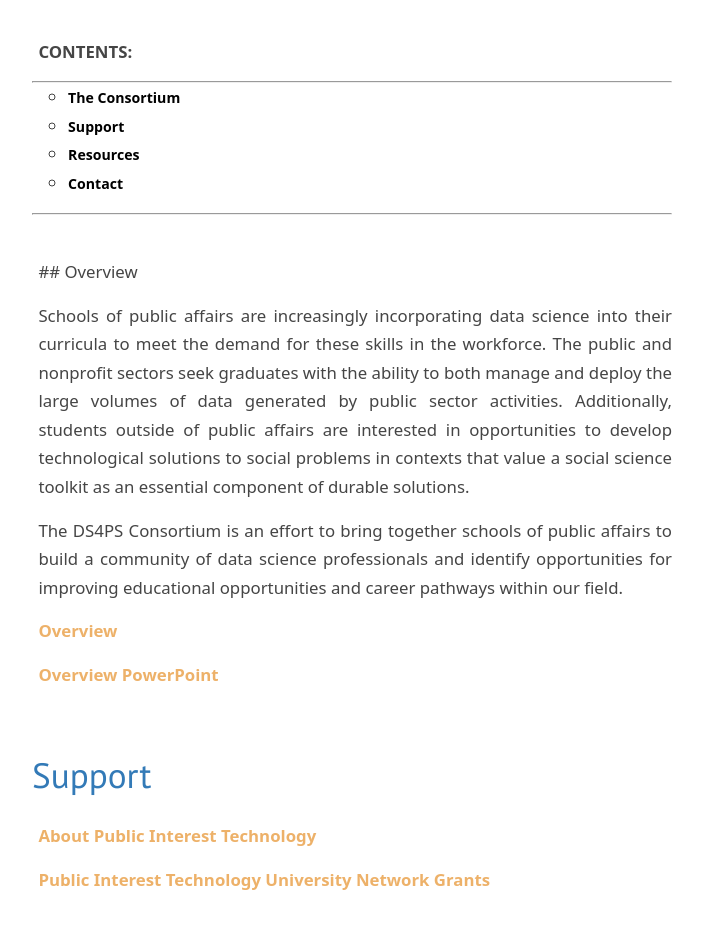
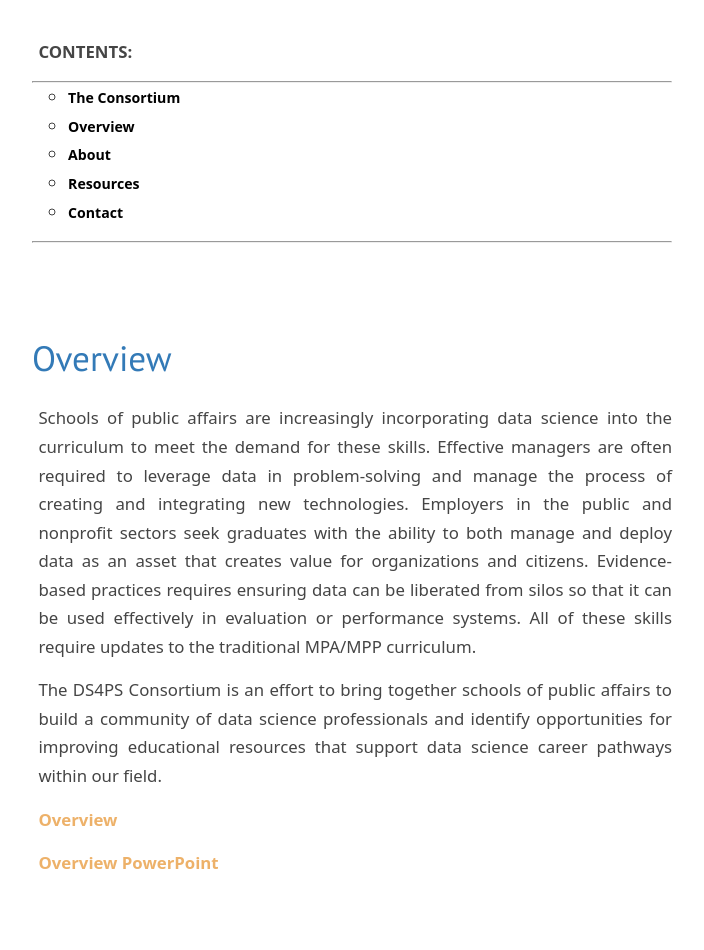
Before and after one commit to DS4PS/ds4ps.github.io, a Jekyll site: the page built from consortium.md, in a window 1280 px wide and 1400 px high, scrolled down 912 px. Shown: the top 950 px of the window, without its empty margins (288-992 px from the left). Built offline with Jekyll 4.4.1, drawn with Linux system fonts in a browser that asks for light colours; nearby versions of some CDN libraries; library files that are not in the unit come from our copies; some of the changed text lies outside the part shown.

Commit message:
Update consortium.md

```diff
--- a/consortium.md
+++ b/consortium.md
@@ -29,27 +29,39 @@
 
 
 
- ## Overview
+## Overview
 
-Schools of public affairs are increasingly incorporating data science into their curricula to meet the demand for these skills in the workforce. The public and nonprofit sectors seek graduates with the ability to both manage and deploy the large volumes of data generated by public sector activities. Additionally, students outside of public affairs are interested in opportunities to develop technological solutions to social problems in contexts that value a social science toolkit as an essential component of durable solutions.
+Schools of public affairs are increasingly incorporating data science into the curriculum to meet the demand for these skills. Effective managers are often required to leverage data in problem-solving and manage the process of creating and integrating new technologies. Employers in the public and nonprofit sectors seek graduates with the ability to both manage and deploy data as an asset that creates value for organizations and citizens. Evidence-based practices requires ensuring data can be liberated from silos so that it can be used effectively in evaluation or performance systems. All of these skills require updates to the traditional MPA/MPP curriculum.
 
-The DS4PS Consortium is an effort to bring together schools of public affairs to build a community of data science professionals and identify opportunities for improving educational opportunities and career pathways within our field.
+The DS4PS Consortium is an effort to bring together schools of public affairs to build a community of data science professionals and identify opportunities for improving educational resources that support data science career pathways within our field.
 
  [Overview](assets/ds4ps-overview.pdf)
 
  [Overview PowerPoint](assets/ds4ps-overview-ppt)
 
-## Support
+## About
 
-[About Public Interest Technology](https://www.newamerica.org/pit/blog/what-public-interest-technology-revisiting-term-defines-our-work/)
+The DS4PS Consortium began as a collaboration between colleagues at Syracuse University, Georgia State University, Arizona State University, and University of Chicago Illinois ([press release](https://news.gsu.edu/2019/09/11/andrew-young-school-data-science-public-service-workshop/)).
 
-[Public Interest Technology University Network Grants](https://news.gsu.edu/2021/11/05/andrew-young-school-public-interest-technology-new-america-data-science-public-service/)
+Formalization of the idea has been supported by [Public Interest Technology University Network Grants](https://news.gsu.edu/2021/11/05/andrew-young-school-public-interest-technology-new-america-data-science-public-service/) through the New America Foundation.
+
+This work is part of the larger movement to define and support [Public Interest Technology](https://www.newamerica.org/pit/blog/what-public-interest-technology-revisiting-term-defines-our-work/) at an important historical period of rapid technological change.
 
 
 ## Resources
 
+* Helpful guides like data science competencies.
+* Open source courses
+* Program benchmarking
 
 ## Contact
+
+If you would like to learn more or would like to get involved contact Cynthia Searcy or Jesse Lecy.
+
+If you have questions about resources provided through this project you can open a [GitHub Issue](https://github.com/DS4PS/ds4ps.github.io/issues) or post a question on the discussion board:
+
+https://ds4ps.discourse.group/
+
 
 
 
```
